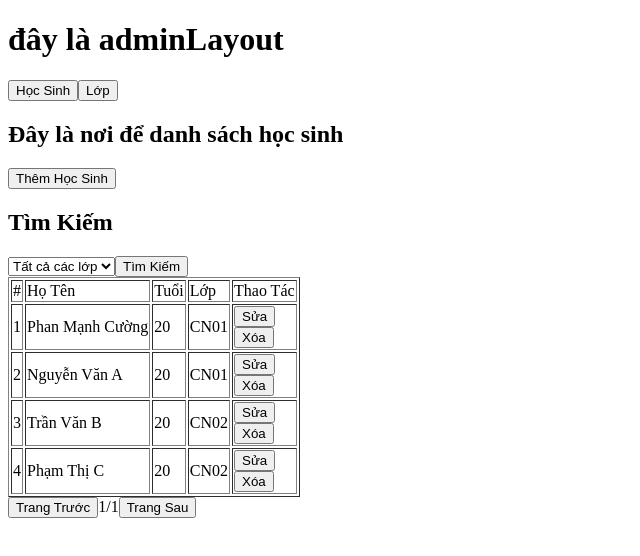
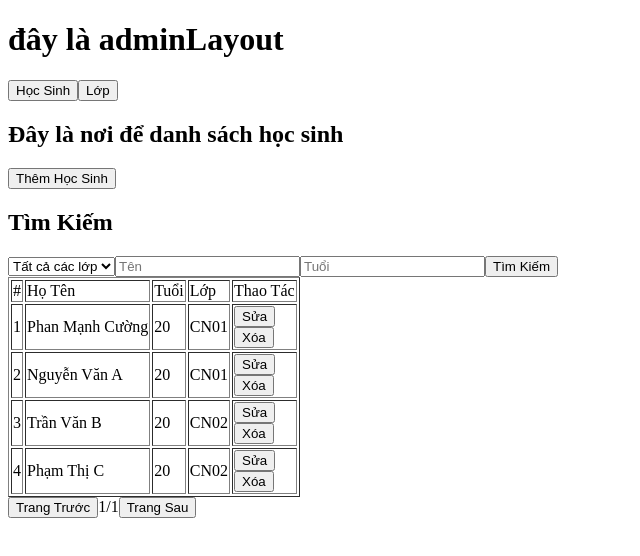
Before and after one commit to Pcuong2406112005/quan_ly_hoc_sinh_ver3, a Vue app: page /admin/studentlist in a window 1280 px wide. Shown: the top 556 px of the page, without its empty margins (0-640 px from the left). Built offline with nearby package versions, Linux system fonts and the light colour scheme.

Commit message:
cap nhat ngay 24/4

```diff
--- a/src/components/student/StudentSearch.vue
+++ b/src/components/student/StudentSearch.vue
@@ -1,9 +1,10 @@
 <template>
     <h2>Tìm Kiếm</h2>
-    <select v-model="keyword">
+    <select v-model="keywordlop">
         <option :value="''">Tất cả các lớp</option>
         <option v-for="(caclop,index) in infor" :key="index" :value="caclop.lop">{{ caclop.lop }}</option>
     </select>
+    <input type="search" v-model="keywordname" placeholder="Tên"><input type="search" v-model="keywordage" placeholder="Tuổi">
     <button @click="timkiem">Tìm Kiếm</button>
 </template>
 <script setup>
@@ -12,7 +13,9 @@ import {infor} from '../../useInfor.js';
 //eslint-disable-next-line no-undef
 const emit=defineEmits(['timkiem']);
 const timkiem=()=>{
-    emit('timkiem',keyword.value);
+    emit('timkiem',{lop:keywordlop,name:keywordname,age:keywordage});
 }
-const keyword=ref('');
+const keywordlop=ref('');
+const keywordname=ref('');
+const keywordage=ref(null);
 </script>
--- a/src/components/student/StudentTable.vue
+++ b/src/components/student/StudentTable.vue
@@ -7,7 +7,7 @@
         </thead>
         <tbody>
             <template v-for="(student,index) in paginatedData" :key="index">
-                <tr v-if="props.search.search===true||(student.lop===props.search.dacdiemtimkiem)">
+                <tr>
                     <td>{{ student.id }}</td>
                     <td>{{ student.name }}</td>
                     <td>{{ student.age }}</td>
@@ -26,16 +26,31 @@
 <script setup>
 import StudentAction from './tools/StudentAction.vue';
 //eslint-disable-next-line no-undef
-const props=defineProps(['flatInfor','search'])
+const props=defineProps(['search'])
 import {computed,ref} from 'vue';
+import { flatInfor } from './tools/FlatStudent.js';
 const PageSize=5;
 const currentPage=ref(0);
+const filterData = computed(() => {
+  return flatInfor.value.filter((student) => {
+    const nameMatch = props.search.name
+      ? student.name.toLowerCase().includes(props.search.name.toLowerCase())
+      : true;
+    const ageMatch = props.search.age
+      ? student.age === parseInt(props.search.age)
+      : true;
+    const lopMatch = props.search.lop
+      ? student.lop === props.search.lop
+      : true;
+    return nameMatch && ageMatch && lopMatch;
+  });
+});
 const paginatedData=computed(()=>{
     const start=currentPage.value*PageSize;
-    return props.flatInfor.slice(start,start + PageSize);
+    return filterData.value.slice(start,start + PageSize);
 });
 const totalPage=computed(()=>
-    Math.ceil(props.flatInfor.length/PageSize)
+    Math.ceil(filterData.value.length/PageSize)
 )
 const NextPage=()=>{
     currentPage.value=(currentPage.value+1)%totalPage.value;
--- /dev/null
+++ b/src/components/student/tools/FlatStudent.js
@@ -0,0 +1,15 @@
+import { computed } from 'vue';
+import { infor } from "../../../useInfor.js";
+
+const flatInfor=computed(()=>infor.flatMap((caclop,index)=>
+    caclop.students.map((student,index1)=>({
+        lop:caclop.lop,
+        name:student.name,
+        age:student.age,
+        index,index1
+    }))
+).map((student,idx)=>({
+    ...student,
+    id:idx+1
+})))
+export {flatInfor};
--- a/src/pages/StudentList.vue
+++ b/src/pages/StudentList.vue
@@ -2,41 +2,23 @@
     <h2>Đây là nơi để danh sách học sinh</h2>
     <button @click="Themhocsinh">Thêm Học Sinh</button>
     <StudentSearch @timkiem="timkiem" ></StudentSearch>
-    <StudentTable :search="trangthaitimkiem" :flatInfor="flatInfor" ></StudentTable>
+    <StudentTable :search="search" ></StudentTable>
 </template>
 <script setup>
 import StudentTable from '../components/student/StudentTable.vue';
 import StudentSearch from '../components/student/StudentSearch.vue';
-import {computed,reactive} from 'vue'
+import {reactive} from 'vue'
 import {useRouter} from 'vue-router'
-import {infor} from '../useInfor.js';
-const flatInfor=computed(()=>infor.flatMap((caclop,index)=>
-    caclop.students.map((student,index1)=>({
-        lop:caclop.lop,
-        name:student.name,
-        age:student.age,
-        index,index1
-    }))
-).map((student,idx)=>({
-    ...student,
-    id:idx+1
-})))
 const router=useRouter();
 const Themhocsinh=()=>{
     router.push('/admin/addstudent');
 }
-const trangthaitimkiem=reactive({
-    search:true,
-    dacdiemtimkiem:''
+const search=reactive({
+    name:'',lop:'',age:null
 })
 const timkiem=(value)=>{
-    if(value===''){
-        trangthaitimkiem.search=true;
-        trangthaitimkiem.dacdiemtimkiem='';
-    }
-    else{
-        trangthaitimkiem.search=false;
-        trangthaitimkiem.dacdiemtimkiem=value;
-    }
+    search.name=value.name;
+    search.age=value.age;
+    search.lop=value.lop;
 }
 </script>
```
